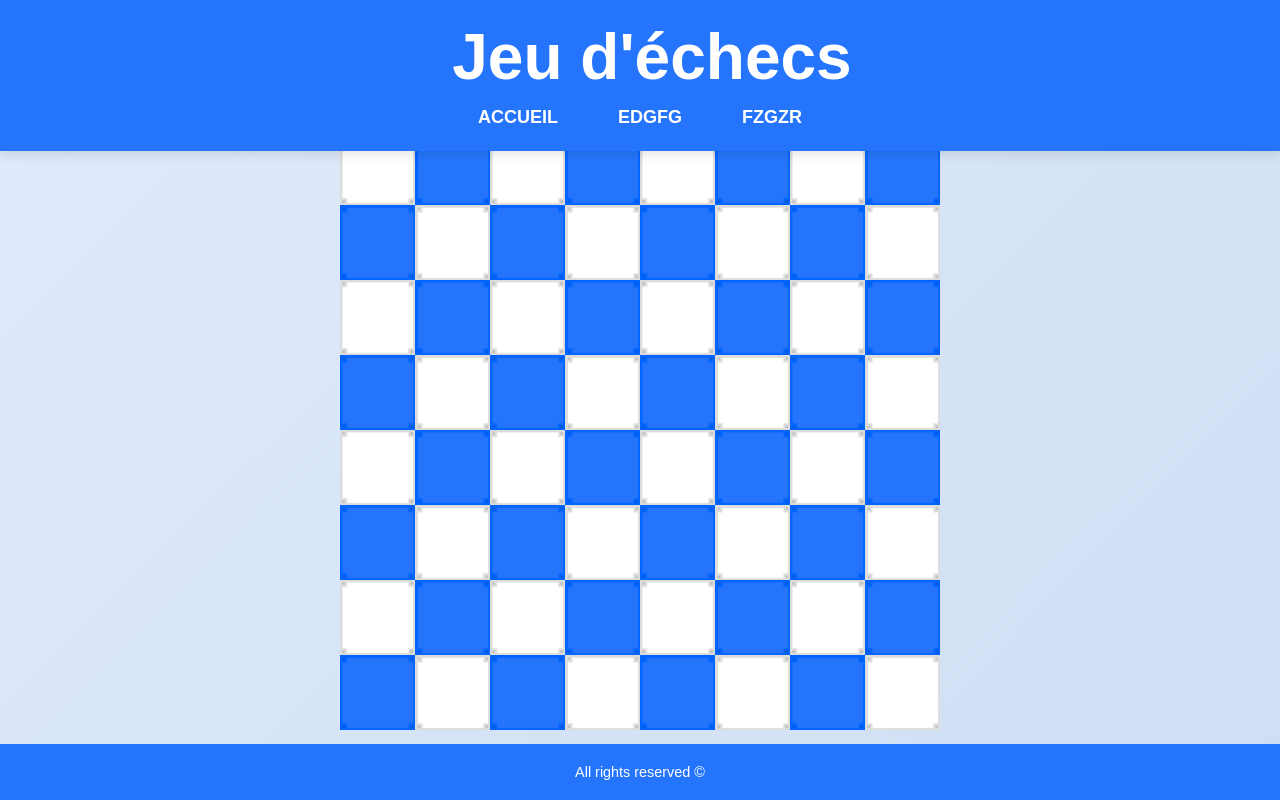
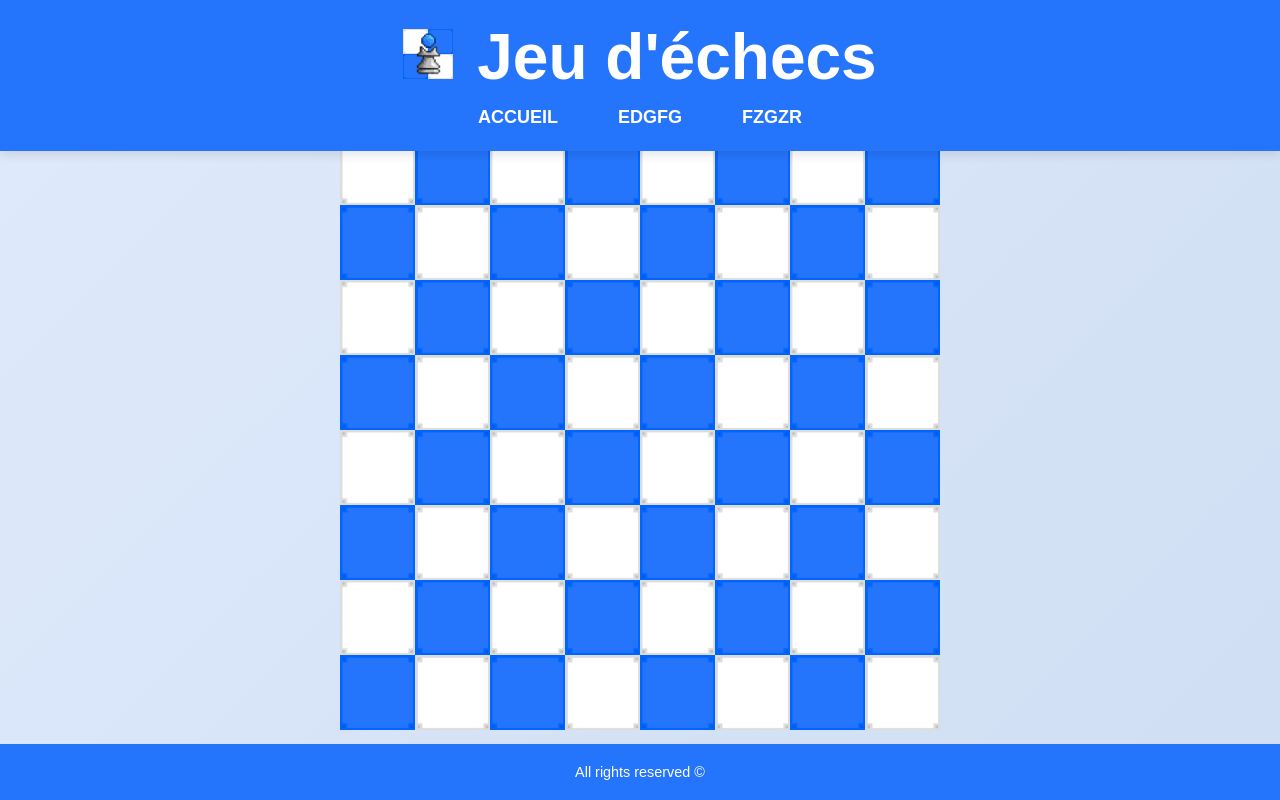
Before and after one commit to FrillyWave/Projet-NSI, a website: page Frontend/html/main.html in a window 1280 px wide. Drawn offline with Linux system fonts and the light colour scheme.

Commit message:
Update main.html

```diff
--- a/Frontend/html/main.html
+++ b/Frontend/html/main.html
@@ -11,7 +11,7 @@
 <body>
     <header>
         <div id="logo">
-            <img src="../Image/new-logo-v3.webp" alt="">
+            <img src="../Image/new_logo_v3.webp" alt="">
         </div>
         <div id="titre">
             <h1>Jeu d'échecs</h1>
```
